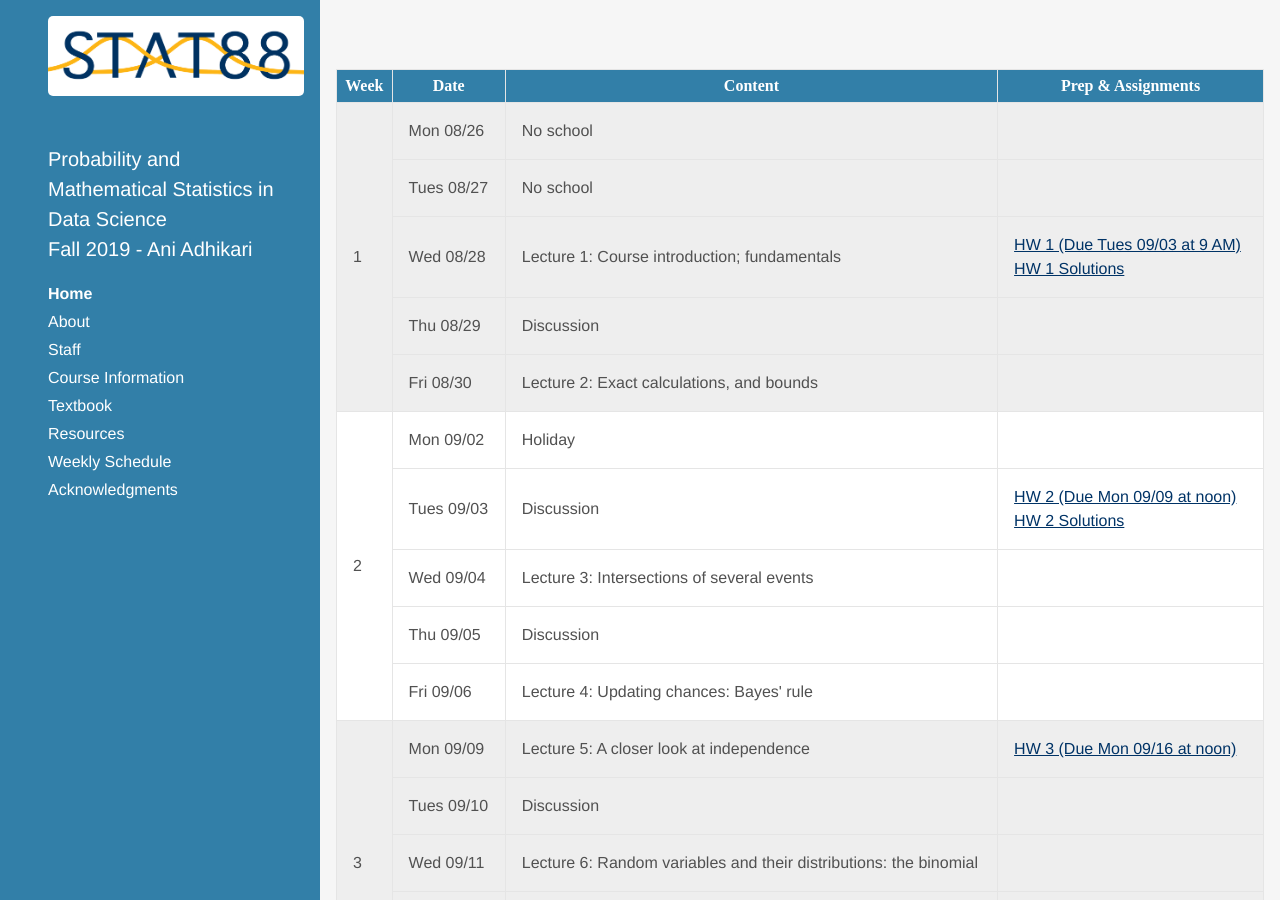
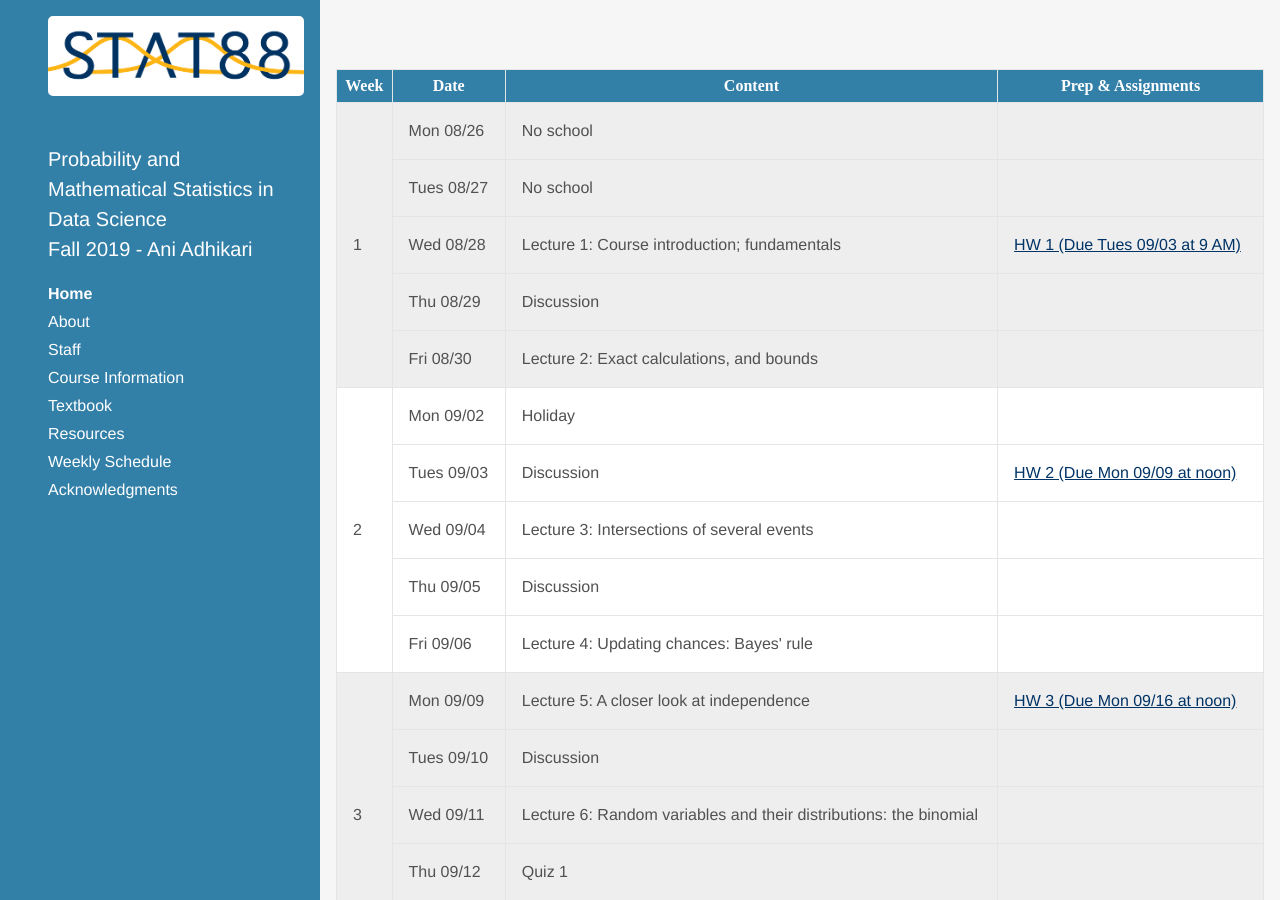
Before and after one commit to stat88/stat88.github.io, a Jekyll site: the page built from index.html, in a window 1280 px wide and 900 px high, scrolled down 403 px. Built offline with Jekyll 4.4.1, drawn with Linux system fonts in a browser that asks for light colours; some web fonts are replaced; the list of posts is cut into pages by our own code.

Commit message:
Removing homework solution links from website

```diff
--- a/_data/syllabus2.yml
+++ b/_data/syllabus2.yml
@@ -12,8 +12,6 @@ weeks:
       assignments:
       - name: HW 1 (Due Tues 09/03 at 9 AM)
         url: http://prob140.datahub.berkeley.edu/hub/user-redirect/git-pull?repo=https://github.com/stat88/content-fa19&branch=master&subPath=hw/Homework_1.ipynb
-      - name: HW 1 Solutions
-        url: http://prob140.datahub.berkeley.edu/hub/user-redirect/git-pull?repo=https://github.com/stat88/content-fa19&branch=master&subPath=hw_solutions/Homework_1_solutions.ipynb
     - date: Thu 08/29
       content: "Discussion"
     - date: Fri 08/30
@@ -31,8 +29,6 @@ weeks:
       assignments:
         - name: HW 2 (Due Mon 09/09 at noon)
           url: http://prob140.datahub.berkeley.edu/hub/user-redirect/git-pull?repo=https://github.com/stat88/content-fa19&branch=master&subPath=hw/Homework_02.ipynb
-        - name: HW 2 Solutions
-          url: http://prob140.datahub.berkeley.edu/hub/user-redirect/git-pull?repo=https://github.com/stat88/content-fa19&branch=master&subPath=hw_solutions/Homework_02_solutions.ipynb
     - date: Wed 09/04
       content: "Lecture 3: Intersections of several events"
     - date: Thu 09/05
```
